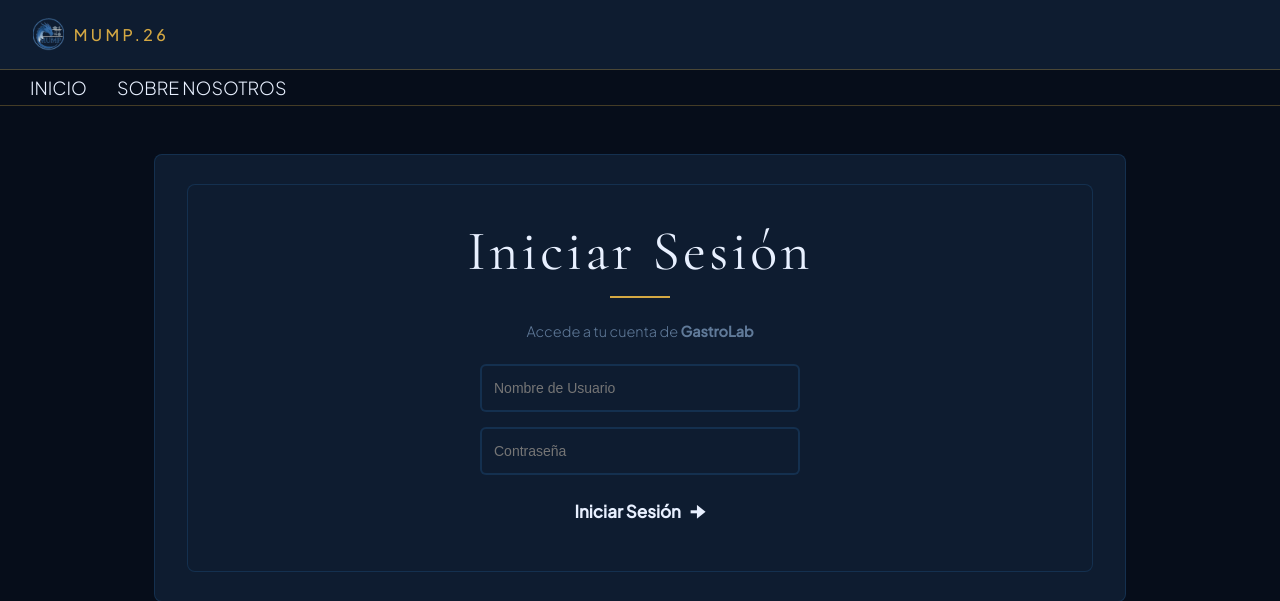
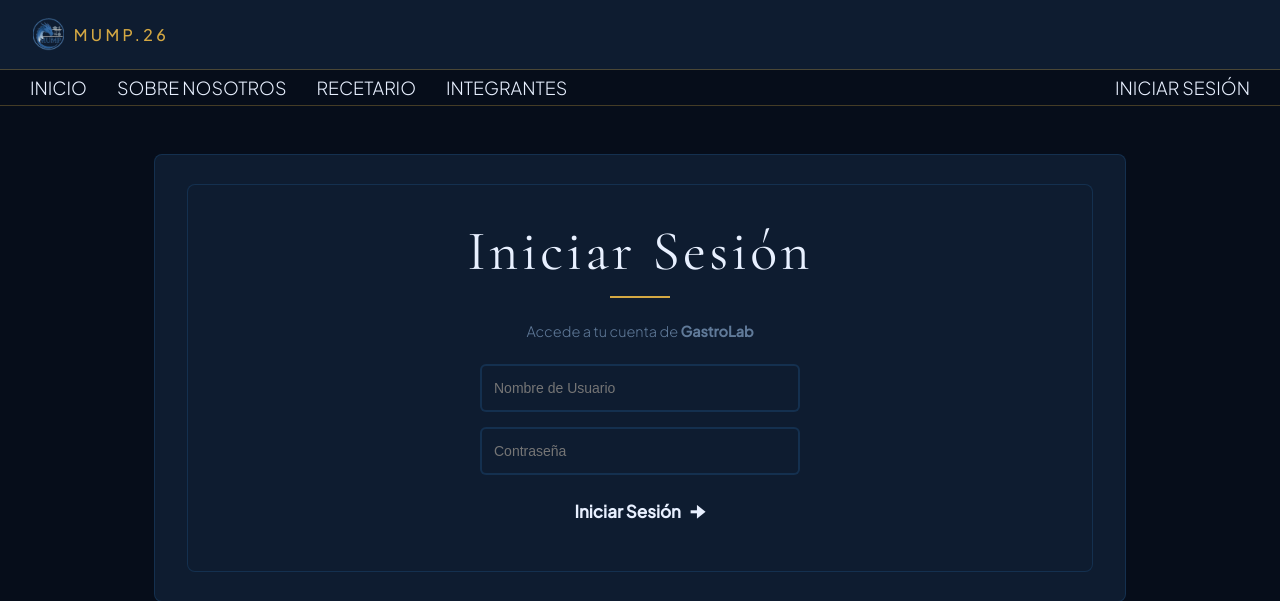
Before and after one commit to unaim-cebanc/GRUPO3_DragonAzul, a Flask app: page /inicio_sesion in a window 1280 px wide. Shown: the top 601 px of the page. Run offline with Flask 3, Linux system fonts and the light colour scheme.

Commit message:
actualizado todo

```diff
--- a/templates/inicio_sesion.html
+++ b/templates/inicio_sesion.html
@@ -16,6 +16,12 @@
         <div class="nav_links">
             <a href="/">INICIO</a>
             <a href="/sobre_nosotros">SOBRE NOSOTROS</a>
+            <a href="/recetario">RECETARIO</a>
+            <a href="/integrantes">INTEGRANTES</a>
+        </div>
+        </div>
+        <div class="nav_sesion">
+            <a href="/inicio_sesion">INICIAR SESIÓN</a>
         </div>
     </nav>
     <main>
--- a/templates/integrantes.html
+++ b/templates/integrantes.html
@@ -18,6 +18,7 @@
             <a href="/">INICIO</a>
             <a href="/sobre_nosotros">SOBRE NOSOTROS</a>
             <a href="/recetario">RECETARIO</a>
+            <a href="/integrantes">INTEGRANTES</a>
         </div>
         <div class="nav_sesion">
             <a href="/inicio_sesion">INICIAR SESIÓN</a>
```
